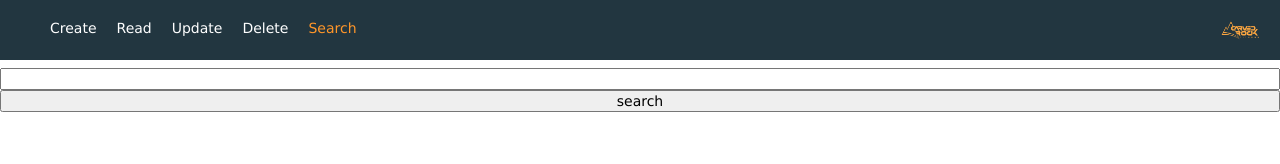
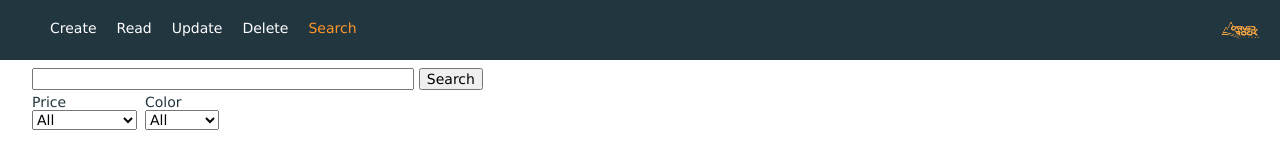
Before and after one commit to taylonr/js-crud-actions, a website: page views/search.html in a window 1280 px wide. Drawn offline with Linux system fonts and the light colour scheme.

Commit message:
Updating search view

```diff
--- a/views/search.html
+++ b/views/search.html
@@ -25,14 +25,52 @@
             </ul>
             <img class="fr logo" src="/images/carved-rock-logo-yellow.png">
         </nav>
-        <input type=" text" /> <button>search</button>
-        <div id='results'>
-            <template id='result'>
-                <div>
-                    <a></a>
-                    <span></span>
+        <div class="pl4">
+            <div>
+                <input type=" text" id="search-terms" class="w-30" />
+                <button class="p1" id="search">Search</button>
+            </div>
+            <div class="mt1">
+                <div class="flex">
+                    <div class="flex flex-column">
+                        <lable>Price</lable>
+                        <select id="price">
+                            <option value="">All</option>
+                            <option value="25">Under $25</option>
+                            <option value="50">Under $50</option>
+                            <option value="100">Under $100</option>
+                            <option value="200">Under $200</option>
+                            <option value="300">Under $300</option>
+                            <option value="400">Under $400</option>
+                            <option value="500">Under $500</option>
+                        </select>
+                    </div>
+                    <div class="flex flex-column ml2">
+                        <label>Color</label>
+                        <select id="color">
+                            <option value="">All</option>
+                            <option value="black">Black</option>
+                            <option value="blue">Blue</option>
+                            <option value="brown">Brown</option>
+                            <option value="orange">Orange</option>
+                            <option value="red">Red</option>
+                            <option value="yellow">Yellow</option>
+                        </select>
+                    </div>
                 </div>
-            </template>
+            </div>
+            <div id='results'>
+                <h2 class="hidden">No Products Found</h2>
+                <template id='list-result'>
+                    <ul id="product-list">
+                        <li>
+                            <div id="product-id" class="gray"></div>
+                            <div id="product-name" class="f5 dark-blue"></div>
+                            <div id="product-price" class="yellow"></div>
+                        </li>
+                    </ul>
+                </template>
+            </div>
         </div>
     </body>
     <footer>
```
